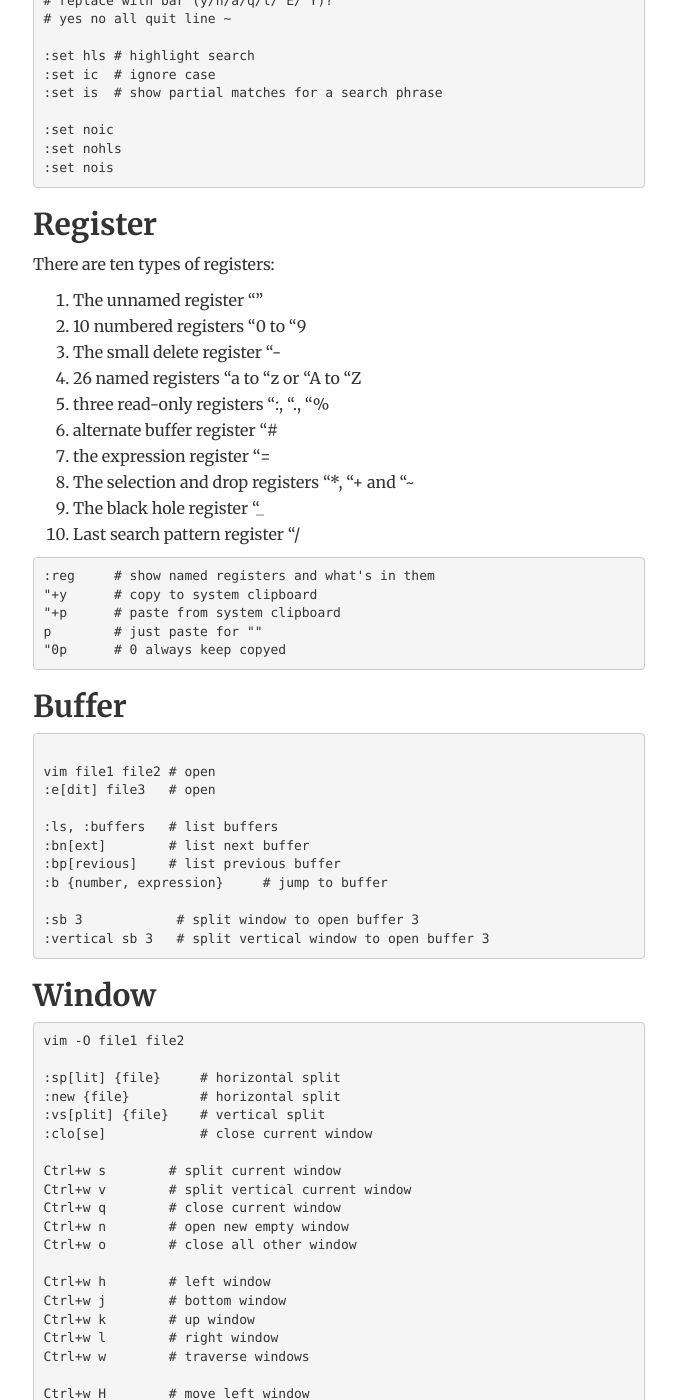
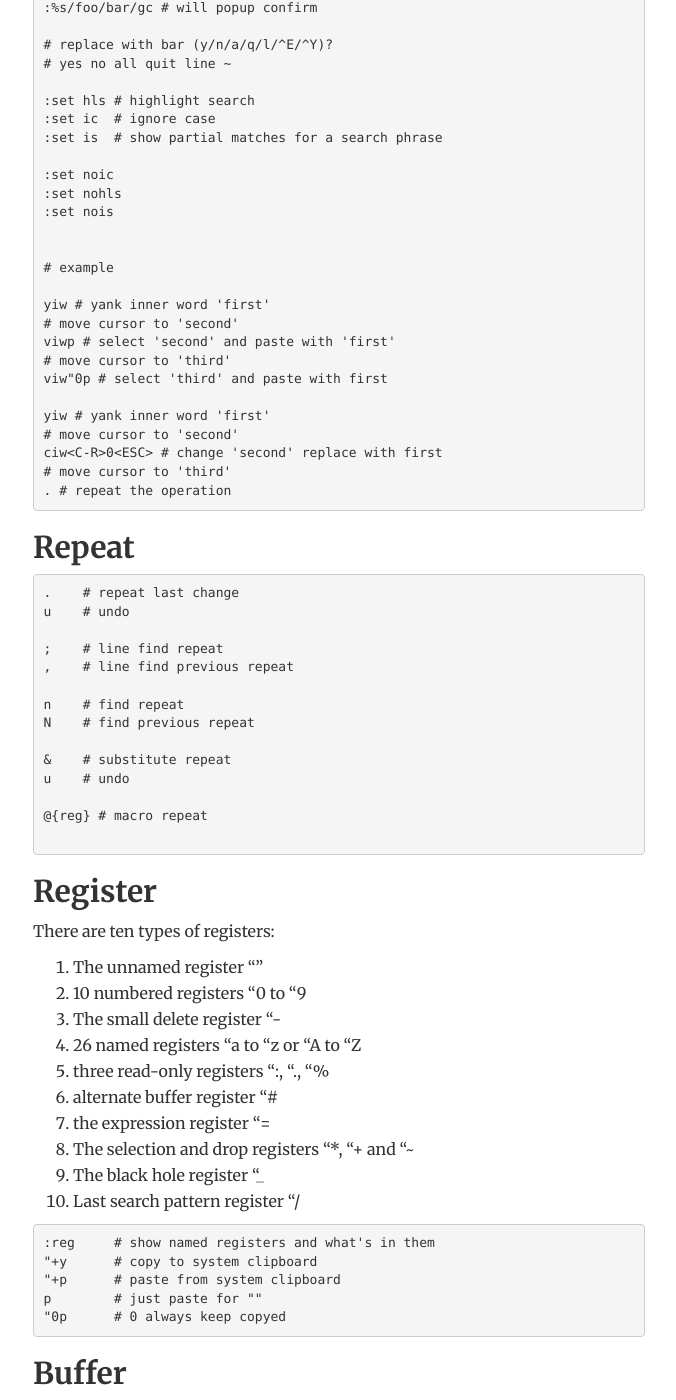
Before and after one commit to FaiChou/faichou.github.io, a Jekyll site: the page built from _posts/2018-06-04-vim cheatsheet.md, in a window 1280 px wide and 1400 px high, scrolled down 3349 px. Shown: the whole window, without its empty margins (301-977 px from the left). Built offline with Jekyll 4.4.1, drawn with Linux system fonts in a browser that asks for light colours; comment, search, counter and statistics services are not loaded; some of the changed text lies outside the part shown.

Commit message:
add new operations to vim

````diff
--- a/_posts/2018-06-04-vim cheatsheet.md
+++ b/_posts/2018-06-04-vim cheatsheet.md
@@ -14,13 +14,14 @@ date: 2018-06-04
 6. Operators
 7. Text objects
 8. Find and replace
-9. Register
-10. Buffer
-11. Window
-12. Tab
-13. Dir
-14. Other
-15. Nerdtree
+9. Repeat
+10. Register
+11. Buffer
+12. Window
+13. Tab
+14. Dir
+15. Other
+16. Nerdtree
 
 
 ## which vim
@@ -147,6 +146,9 @@ t	          # a XML tag block
 ## Find and replace
 
 ```bash
+fn      # find next n in this line
+tn      # till next n in this line
+
 /foo        # find foo
 /foo\c      # find foo FOO (ignore case)
 
@@ -184,6 +186,40 @@ g*   # find cursor word (foo -> foo, foobar)
 :set noic
 :set nohls
 :set nois
+
+
+# example
+
+yiw # yank inner word 'first'
+# move cursor to 'second'
+viwp # select 'second' and paste with 'first'
+# move cursor to 'third'
+viw"0p # select 'third' and paste with first
+
+yiw # yank inner word 'first'
+# move cursor to 'second'
+ciw<C-R>0<ESC> # change 'second' replace with first
+# move cursor to 'third'
+. # repeat the operation
+```
+
+## Repeat
+
+```bash
+.    # repeat last change
+u    # undo
+
+;    # line find repeat
+,    # line find previous repeat
+
+n    # find repeat
+N    # find previous repeat
+
+&    # substitute repeat
+u    # undo
+
+@{reg} # macro repeat
+
 ```
 
 ## Register
@@ -302,6 +338,10 @@ gT            # go to previous tab
 
 ## Other
 
+> When writing in insert mode, it’s possible to paste a register at the current location without leaving insert mode. To do this, press `CTRL-R` then type the name of a register. For example, `CTRL-R` a will insert the contents of `a`.
+
+
+
 ```bash
 ggvGy   # copy all
 ggyG    # copy all
@@ -316,6 +356,8 @@ ya"     # copy a "" (include "")
 yaw     # copy a word
 yas     # copy a sentense
 yap     # copy a paragraph
+
+:.,+9s/new/<C-R>0/g # replace new to regster0 from current to next 9 lines
 
 ```
 
````
Also changed, not shown: other parts of _posts/2018-06-04-vim cheatsheet.md (+0 -2 lines).
